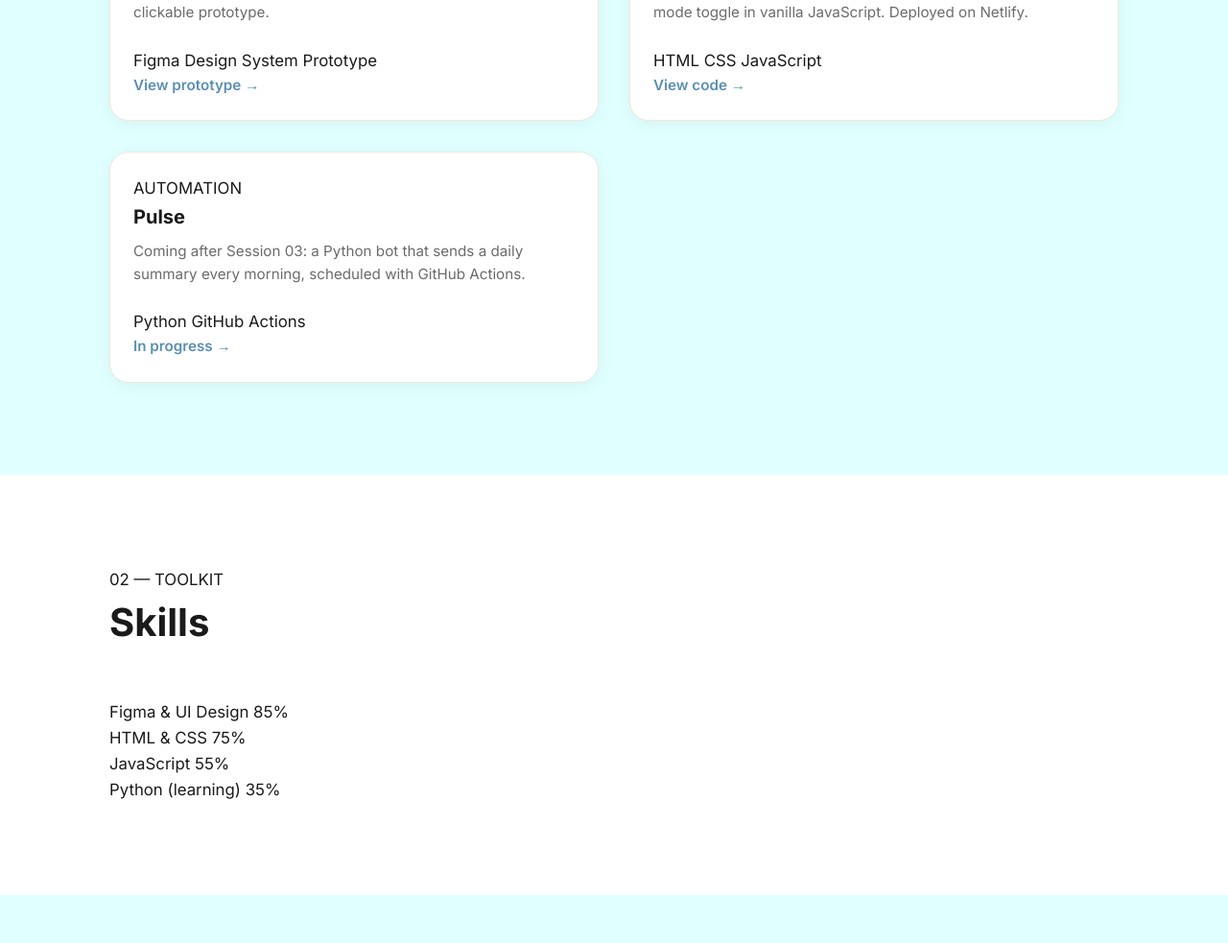
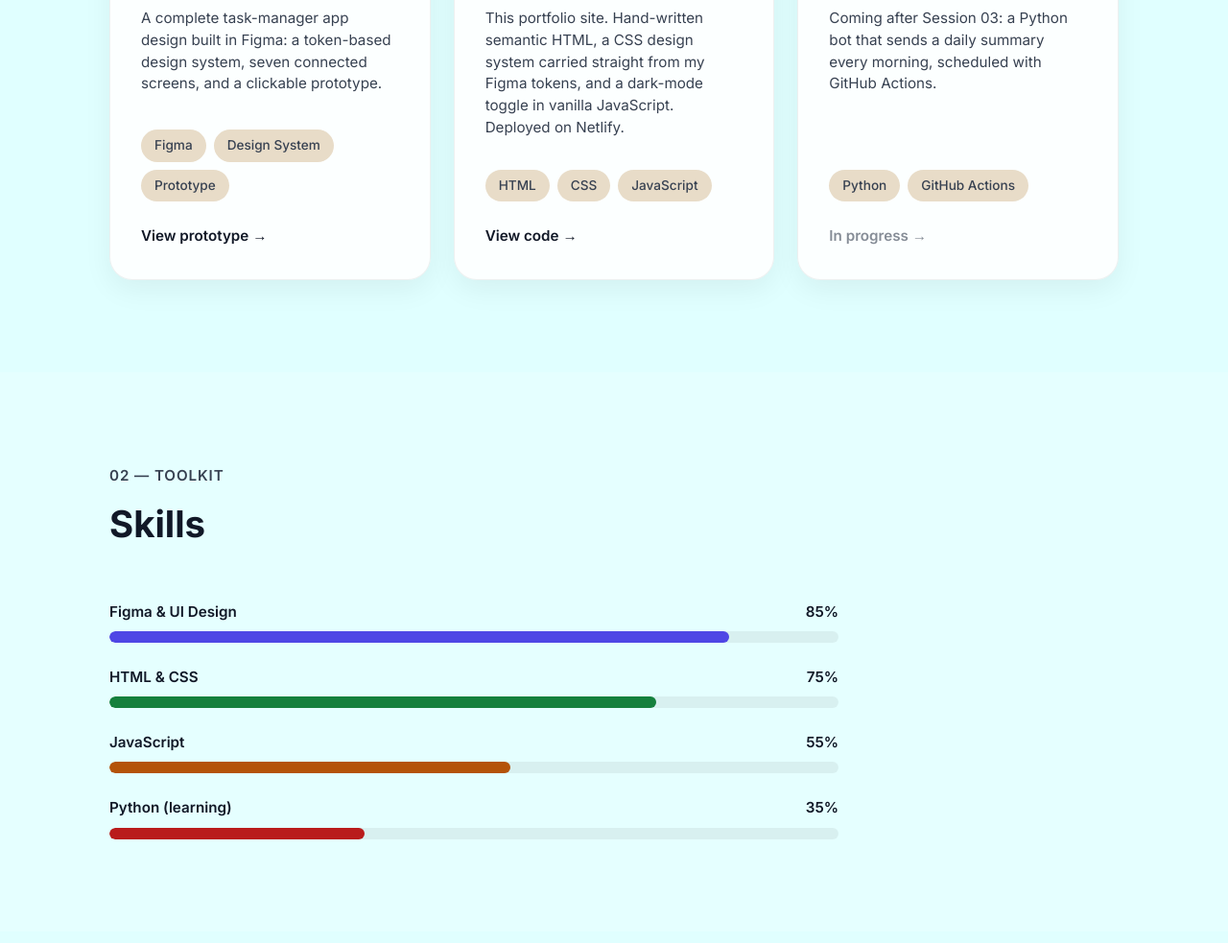
Before and after one commit to hraabha-ctrl/Folio, a plain HTML site: page Folio/index.html in a window 1280 px wide. Shown: the part 1174-2157 px from the top of the page at 96% size. Drawn offline with Linux system fonts and the light colour scheme.

Commit message:
Refactor CSS with updated design tokens and styles
Developer Portfolio

A modern, responsive personal portfolio website built with HTML, CSS, and JavaScript. Designed to showcase projects, skills, and contact information through a clean UI, smooth animations, dark mode support, and a mobile-friendly layout.

Features

  * Responsive design for desktop and mobile
  * Dark mode toggle
  * Smooth scroll animations
  * Project showcase section
  * Skills and contact sections
  * Clean and reusable design system

Technologies Used

   * HTML5
   * CSS3
   * JavaScript (Vanilla JS)

Purpose

This project was created to demonstrate front-end development skills, UI design principles, and the ability to build a complete portfolio website from scratch.

```diff
--- a/Folio/style.css
+++ b/Folio/style.css
@@ -1,28 +1,23 @@
-/* =========================================================
-   FOLIO — style.css
-   A portfolio site styled entirely from design tokens.
-   ========================================================= */
-
 /* ---------- 1. DESIGN TOKENS ---------- */
 :root {
     --name:#E0FFFF;
+  /* Dynamic Background Color Scheme */
+  --surface:   #C2B280;   /* Main theme aquamarine background */
+  --ink:       #111827;
+  --ink-muted: #374151;
+  --card:      rgba(255, 255, 255, 0.88); /* Clean glassmorphic effect */
+  --border:    rgba(0, 0, 0, 0.06);
+  --primary:   #0f766e;
 
+  /* Skills Bar Custom Accents */
+  --bar-blue:       #4f46e5;
+  --bar-green:      #15803d;
+  --bar-yellow:     #b45309;
+  --bar-terracotta: #b91c1c;
 
-  /* Colours */
-
-
-  --primary:   #5A8FB0;   /* Color/Primary */
-  --ink:       #1a1a1a;   /* Color/Ink */
-  --ink-muted: #6B6B6B;   /* Color/Ink-muted */
-  --surface:   #C2B280;   /* Color/Surface */
-  --card:      #FFFFFF;   /* Color/Card */
-  --border:    #EFE9D8;   /* Color/Border */
-  --pri-high:  #C76A55;
-  --pri-med:   #C9A23A;
-  --pri-low:   #7A9165;
-
-  /* Spacing */
+  /* Layout Scales */
   --s8:  8px;
+  --s12: 12px;
   --s16: 16px;
   --s24: 24px;
   --s32: 32px;
@@ -30,35 +25,38 @@
   --s64: 64px;
   --s96: 96px;
 
-  /* Border Radius */
   --r-base: 12px;
-  --r-card: 20px;
+  --r-card: 24px;
   --r-pill: 9999px;
 
-  /* Typography Scale */
-  --display: clamp(2.5rem, 6vw, 4rem);
-  --h2:      clamp(1.75rem, 4vw, 2.5rem);
-  --h3:      1.25rem;
+  --display: clamp(2.3rem, 5.5vw, 3.8rem);
+  --h2:      clamp(1.8rem, 4vw, 2.4rem);
+  --h3:      1.3rem;
   --body:    1.05rem;
   --sm:      0.95rem;
   --cap:     0.85rem;
 
-  /* Utility Styles */
-  --shadow: 0 4px 20px rgba(0, 0, 0, 0.05);
+  --shadow: 0 10px 30px rgba(0, 0, 0, 0.06);
   --transition: all 0.3s cubic-bezier(0.4, 0, 0.2, 1);
 }
 
 /* ---------- 2. DARK MODE OVERRIDES ---------- */
 body.dark {
-  --ink:       #F7F5ED;
-  --ink-muted: #A3A199;
-  --surface:   #121415;
-  --card:      #1C1E20;
-  --border:    #2A2D30;
-  --shadow: 0 4px 24px rgba(0, 0, 0, 0.3);
+  --surface:   #064e3b;   /* Deep emerald dark surface */
+  --ink:       #f9fafb;
+  --ink-muted: #d1d5db;
+  --card:      rgba(17, 24, 39, 0.85);
+  --border:    rgba(255, 255, 255, 0.08);
+  --primary:   #34d399;
+  --shadow:    0 12px 36px rgba(0, 0, 0, 0.4);
+
+  --bar-blue:       #818cf8;
+  --bar-green:      #4ade80;
+  --bar-yellow:     #fbbf24;
+  --bar-terracotta: #f87171;
 }
 
-/* ---------- 3. RESET + BASE ---------- */
+/* ---------- 3. RESET & GLOBALS ---------- */
 *, *::before, *::after {
   box-sizing: border-box;
   margin: 0;
@@ -138,11 +136,11 @@ body {
   display: flex;
   align-items: center;
   justify-content: center;
-  font-size: 1.2rem;
+  font-size: 1.1rem;
   background-color: var(--card);
 }
 
-/* ---------- 5. HERO ---------- */
+/* ---------- 5. HERO SETUP ---------- */
 .hero {
   padding: var(--s96) 0;
   min-height: calc(100vh - 72px);
@@ -151,7 +149,7 @@ body {
 }
 
 .hero-eyebrow {
-  color: #005B96;
+  color: var(--ink-muted);
   font-weight: 600;
   text-transform: uppercase;
   letter-spacing: 0.05em;
@@ -168,7 +166,7 @@ body {
 }
 
 .hero-lead {
-  font-size: clamp(1.1rem, 3vw, 1.35rem);
+  font-size: clamp(1.1rem, 3vw, 1.3rem);
   color: var(--ink-muted);
   max-width: 680px;
   margin-bottom: var(--s48);
@@ -180,7 +178,7 @@ body {
   flex-wrap: wrap;
 }
 
-/* ---------- 6. BUTTONS ---------- */
+/* ---------- 6. BUTTON SPECIFICATIONS ---------- */
 .btn {
   display: inline-flex;
   align-items: center;
@@ -195,13 +193,13 @@ body {
 }
 
 .btn-primary {
-  background-color: var(--primary);
-  color: #fff;
+  background-color: var(--ink);
+  color: var(--surface);
   border: none;
 }
 
 .btn-primary:hover {
-  filter: brightness(0.9);
+  opacity: 0.9;
   transform: translateY(-2px);
 }
 
@@ -216,86 +214,205 @@ body {
   transform: translateY(-2px);
 }
 
-/* ---------- 7. PROJECTS GRID + CARDS ---------- */
+/* ---------- 7. PROJECTS THREE-COLUMN GRID ---------- */
 .section { padding: var(--s96) 0; }
-.section-alt { background-color: var(--card); }
-.section-title { font-size: var(--h2); font-weight: 700; margin-bottom: var(--s48); }
+.section-alt { background-color: rgba(255, 255, 255, 0.15); }
+
+.section-eyebrow {
+  font-size: var(--sm);
+  font-weight: 600;
+  letter-spacing: 0.06em;
+  color: var(--ink-muted);
+  margin-bottom: var(--s8);
+}
+
+.section-title {
+  font-size: var(--h2);
+  font-weight: 700;
+  margin-bottom: var(--s48);
+}
 
 .projects-grid {
   display: grid;
-  grid-template-columns: repeat(auto-fit, minmax(340px, 1fr));
-  gap: var(--s32);
+  grid-template-columns: repeat(auto-fit, minmax(300px, 1fr));
+  gap: var(--s24);
 }
 
 .project-card {
   background-color: var(--card);
   border: 1px solid var(--border);
   border-radius: var(--r-card);
-  overflow: hidden;
   box-shadow: var(--shadow);
   display: flex;
   flex-direction: column;
+  transition: var(--transition);
 }
 
-.project-card-image {
-  height: 220px;
-  width: 100%;
+.project-card:hover {
+  transform: translateY(-4px);
+  box-shadow: 0 15px 35px rgba(0, 0, 0, 0.1);
 }
 
 .project-card-content {
-  padding: var(--s24);
+  padding: var(--s32);
   display: flex;
   flex-direction: column;
   flex-grow: 1;
 }
 
-.tag {
-  display: inline-block;
-  align-self: flex-start;
-  padding: 4px var(--s12);
+.card-category {
+  font-size: var(--cap);
+  font-weight: 700;
+  color:#367588;
+  letter-spacing: 0.05em;
+  margin-bottom: var(--s12);
+}
+
+.project-card-title {
+  font-size: var(--h2);
+  font-weight: 700;
+  margin-bottom: var(--s16);
+}
+
+.project-card-desc {
+  color: var(--ink-muted);
+  font-size: var(--sm);
+  margin-bottom: var(--s32);
+  line-height: 1.5;
+}
+
+/* Pill Badges Container */
+.card-tags {
+  display: flex;
+  flex-wrap: wrap;
+  gap: var(--s8);
+  margin-top: auto;
+  margin-bottom: var(--s24);
+}
+
+.skill-badge {
+  background-color:#E8DCC8;
+  color: var(--ink-muted);
+  padding: 6px 14px;
   border-radius: var(--r-pill);
   font-size: var(--cap);
-  font-weight: 600;
-  margin-bottom: var(--s16);
-  color: #fff;
+  font-weight: 500;
 }
 
-.tag-high { background-color: var(--pri-high); }
-.tag-med { background-color: var(--pri-med); }
+body.dark .skill-badge {
+  background-color: rgba(255, 255, 255, 0.06);
+}
 
-.project-card-title { font-size: var(--h3); margin-bottom: var(--s8); }
-.project-card-desc { color: var(--ink-muted); font-size: var(--sm); margin-bottom: var(--s24); flex-grow: 1; }
-.project-card-link { color: var(--primary); font-weight: 600; text-decoration: none; font-size: var(--sm); }
+.project-card-link {
+  color: var(--ink);
+  font-weight: 600;
+  text-decoration: none;
+  font-size: var(--sm);
+}
 
-/* ---------- 8. SKILLS / CONTACT / FOOTER ---------- */
-.skills-grid { display: grid; grid-template-columns: repeat(auto-fit, minmax(280px, 1fr)); gap: var(--s32); }
-.skills-category h3 { margin-bottom: var(--s12); }
-.skills-category p { color: var(--ink-muted); }
+.status-link {
+  color: var(--ink-muted);
+  opacity: 0.6;
+}
 
-.contact-lead { font-size: var(--h3); color: var(--ink-muted); max-width: 580px; margin: 0 auto var(--s48); }
-.contact-links { display: flex; flex-direction: column; gap: var(--s16); max-width: 400px; margin: 0 auto; }
+/* ---------- 8. PROGRESSIVE SKILLS BAR COMPONENT ---------- */
+.skills-container {
+  max-width: 760px;
+  display: flex;
+  flex-direction: column;
+  gap: var(--s24);
+}
 
-.contact-link {
-  display: flex; justify-content: space-between; padding: var(--s16) var(--s24);
-  border: 1px solid var(--border); border-radius: var(--r-base); background-color: var(--card);
-  text-decoration: none; color: var(--ink); font-weight: 500; transition: var(--transition);
+.skill-row {
+  display: flex;
+  flex-direction: column;
+  gap: var(--s8);
 }
-.contact-link:hover { border-color: var(--primary); transform: translateX(4px); }
-.contact-link-label { color: var(--ink-muted); }
 
+.skill-info {
+  display: flex;
+  justify-content: space-between;
+  font-weight: 600;
+  font-size: var(--sm);
+}
+
+.progress-bar {
+  width: 100%;
+  height: 12px;
+  background-color: rgba(0, 0, 0, 0.06);
+  border-radius: var(--r-pill);
+  overflow: hidden;
+}
+
+body.dark .progress-bar {
+  background-color: rgba(255, 255, 255, 0.1);
+}
+
+.progress-fill {
+  height: 100%;
+  border-radius: var(--r-pill);
+  transition: width 1s cubic-bezier(0.4, 0, 0.2, 1);
+}
+
+/* Match colors from layout specifications */
+.progress-blue { background-color: var(--bar-blue); }
+.progress-green { background-color: var(--bar-green); }
+.progress-yellow { background-color: var(--bar-yellow); }
+.progress-terracotta { background-color: var(--bar-terracotta); }
+
+/* ---------- 9. CONTACT CARD LINKS ---------- */
+.contact-lead { max-width: 500px; margin: 0 auto var(--s32); color: var(--ink-muted); }
+
+.contact-links {
+  display: flex;
+  flex-direction: column;
+  gap: var(--s16);
+  max-width: 440px;
+  margin: 0 auto;
+}
+
+.contact-card {
+  display: flex;
+  justify-content: space-between;
+  align-items: center;
+  padding: var(--s16) var(--s24);
+  border: 1px solid var(--border);
+  border-radius: var(--r-base);
+  background-color: var(--card);
+  text-decoration: none;
+  color: var(--ink);
+  font-weight: 500;
+  transition: var(--transition);
+}
+
+.contact-card:hover {
+  border-color: var(--primary);
+  transform: translateX(4px);
+}
+
+.contact-label { color: var(--ink-muted); font-size: var(--sm); }
+.contact-value {
+   font-size: var(--sm);
+   font-weight: 600;
+   white-space: nowrap;
+   overflow: hidden;
+   text-overflow: ellipsis;
+   padding-left: var(--s12);
+}
+
+/* ---------- 10. FOOTER & ANIMATION ACTIONS ---------- */
 .footer { padding: var(--s48) 0; border-top: 1px solid var(--border); text-align: center; color: var(--ink-muted); font-size: var(--cap); }
 .footer-muted { font-size: var(--sm); margin-top: var(--s8); }
 
-/* ---------- 9. BACK-TO-TOP + REVEAL ---------- */
 .to-top {
   position: fixed; bottom: var(--s24); right: var(--s24);
   width: 44px; height: 44px; border: none; border-radius: var(--r-pill);
-  background-color: var(--primary); color: #fff; font-size: 1.2rem;
+  background-color: var(--ink); color: var(--surface); font-size: 1.1rem;
   cursor: pointer; opacity: 0; pointer-events: none; transition: opacity 0.3s ease; box-shadow: var(--shadow);
 }
 .to-top.show { opacity: 1; pointer-events: auto; }
 
-.reveal { opacity: 0; transform: translateY(24px); transition: opacity 0.6s ease, transform 0.6s ease; }
+.reveal { opacity: 0; transform: translateY(20px); transition: opacity 0.6s ease, transform 0.6s ease; }
 .reveal.is-visible { opacity: 1; transform: translateY(0); }
 
 @media (max-width: 600px) {
```
